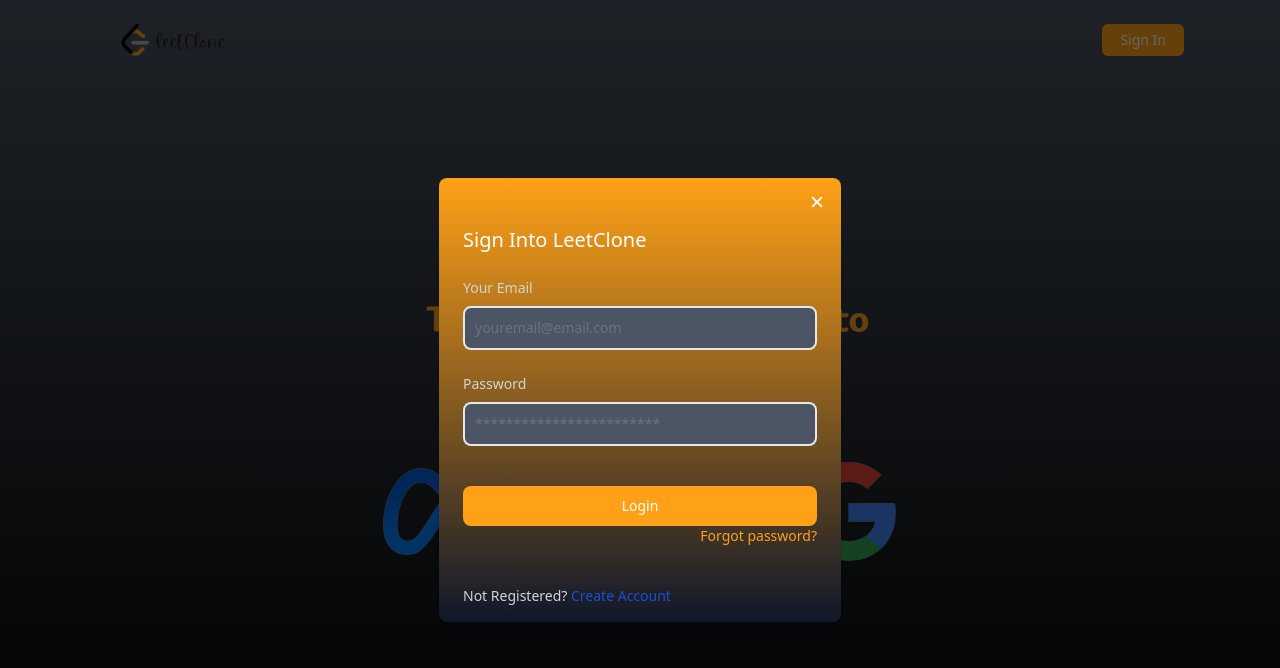
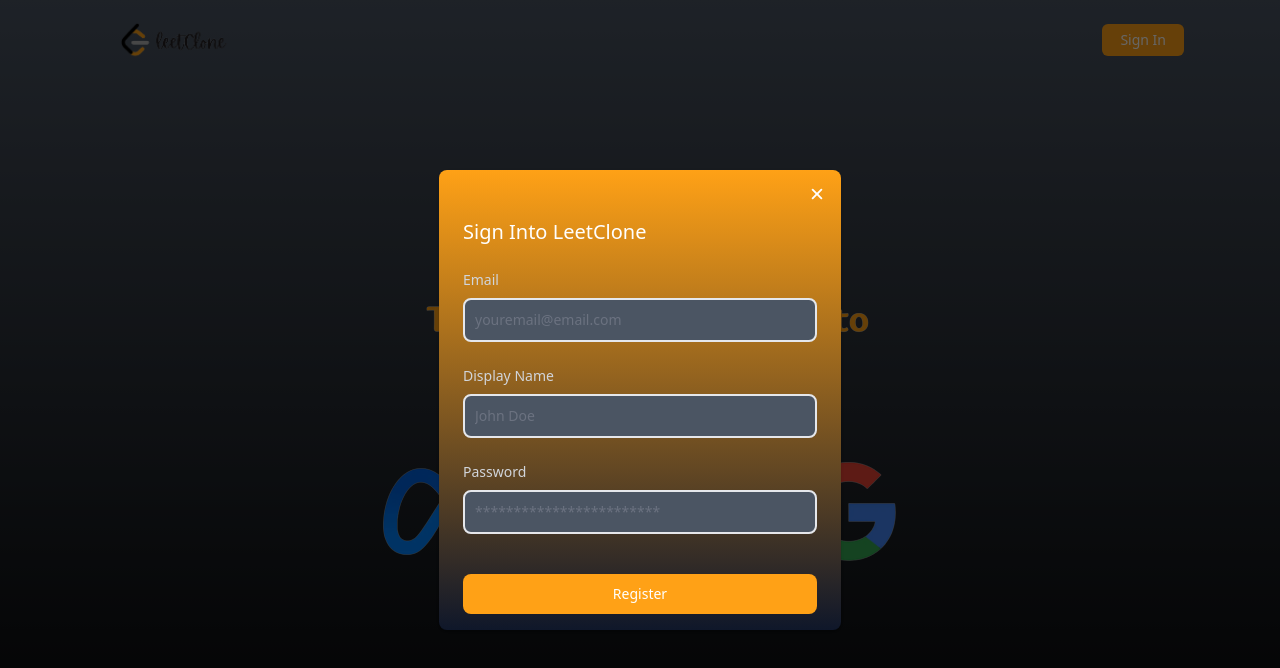
Before and after one commit to faisalakandha/problem-solving-platform, a Next.js app: page /auth in a window 1280 px wide. Shown: the top 668 px of the page. Built offline with nearby package versions, Linux system fonts and the light colour scheme.

Commit message:
Register Page Created

```diff
--- a/src/components/Modals/AuthModal.tsx
+++ b/src/components/Modals/AuthModal.tsx
@@ -1,6 +1,7 @@
 import React from 'react';
 import { IoClose } from 'react-icons/io5';
 import Login from './Login';
+import Signup from './Signup';
 
 type AuthModalProps = {
 
@@ -21,7 +22,7 @@
                                 <IoClose className='h-5 w-5' />
                             </button>
                         </div>
-                        <Login />
+                        <Signup />
                     </div>
                 </div>
             </div>
--- a/src/components/Modals/Login.tsx
+++ b/src/components/Modals/Login.tsx
@@ -4,9 +4,9 @@
 
 };
 
-const Login:React.FC<LoginProps> = () => {
+const Login: React.FC<LoginProps> = () => {
 
-    return(
+    return (
         <form className='space-y-6 px-6 pb-4'>
             <h3 className='text-xl font-medium text-white'>Sign Into LeetClone</h3>
             <div>
--- a/src/components/Modals/Signup.tsx
+++ b/src/components/Modals/Signup.tsx
@@ -0,0 +1,67 @@
+import React from 'react';
+
+type SignupProps = {
+
+};
+
+const Signup:React.FC<SignupProps> = () => {
+
+    return (
+        <form className='space-y-6 px-6 pb-4'>
+            <h3 className='text-xl font-medium text-white'>Sign Into LeetClone</h3>
+            <div>
+                <label htmlFor='email' className='text-sm font-medium block mb-2 text-gray-300'>
+                    Email
+                </label>
+                <input
+                    type='email'
+                    name='email'
+                    id='email'
+                    className='
+                       border-2 outline-none sm:text-sm rounded-lg focus:blue-ring-500 focus:border-blue-500
+                       block w-full p-2.5 bg-gray-600 placeholder-gray-500 text-white
+                    '
+                    placeholder='youremail@email.com'
+                />
+            </div>
+            <div>
+                <label htmlFor='displayName' className='text-sm font-medium block mb-2 text-gray-300'>
+                    Display Name
+                </label>
+                <input
+                    type='displayName'
+                    name='displayName'
+                    id='displayName'
+                    className='
+                       border-2 outline-none sm:text-sm rounded-lg focus:blue-ring-500 focus:border-blue-500
+                       block w-full p-2.5 bg-gray-600 placeholder-gray-500 text-white
+                    '
+                    placeholder='John Doe'
+                />
+            </div>
+            <div>
+                <label htmlFor='password' className='text-sm font-medium block mb-2 text-gray-300'>
+                    Password
+                </label>
+                <input
+                    type='password'
+                    name='password'
+                    id='password'
+                    className='
+                       border-2 outline-none sm:text-sm rounded-lg focus:blue-ring-500 focus:border-blue-500
+                       block w-full p-2.5 bg-gray-600 placeholder-gray-500 text-white
+                    '
+                    placeholder='************************'
+                />
+                <button
+                    type='submit'
+                    className='w-full text-white focus:ring-blue-300 font-medium rounded-lg
+                        text-sm px-5 py-2.5 text-center bg-brand-orange hover:bg-brand-orange-s mt-10'
+                >
+                    Register
+                </button>
+            </div>
+        </form>
+    );
+}
+export default Signup;
```
Lines whose indentation alone changed are shown as unchanged.
